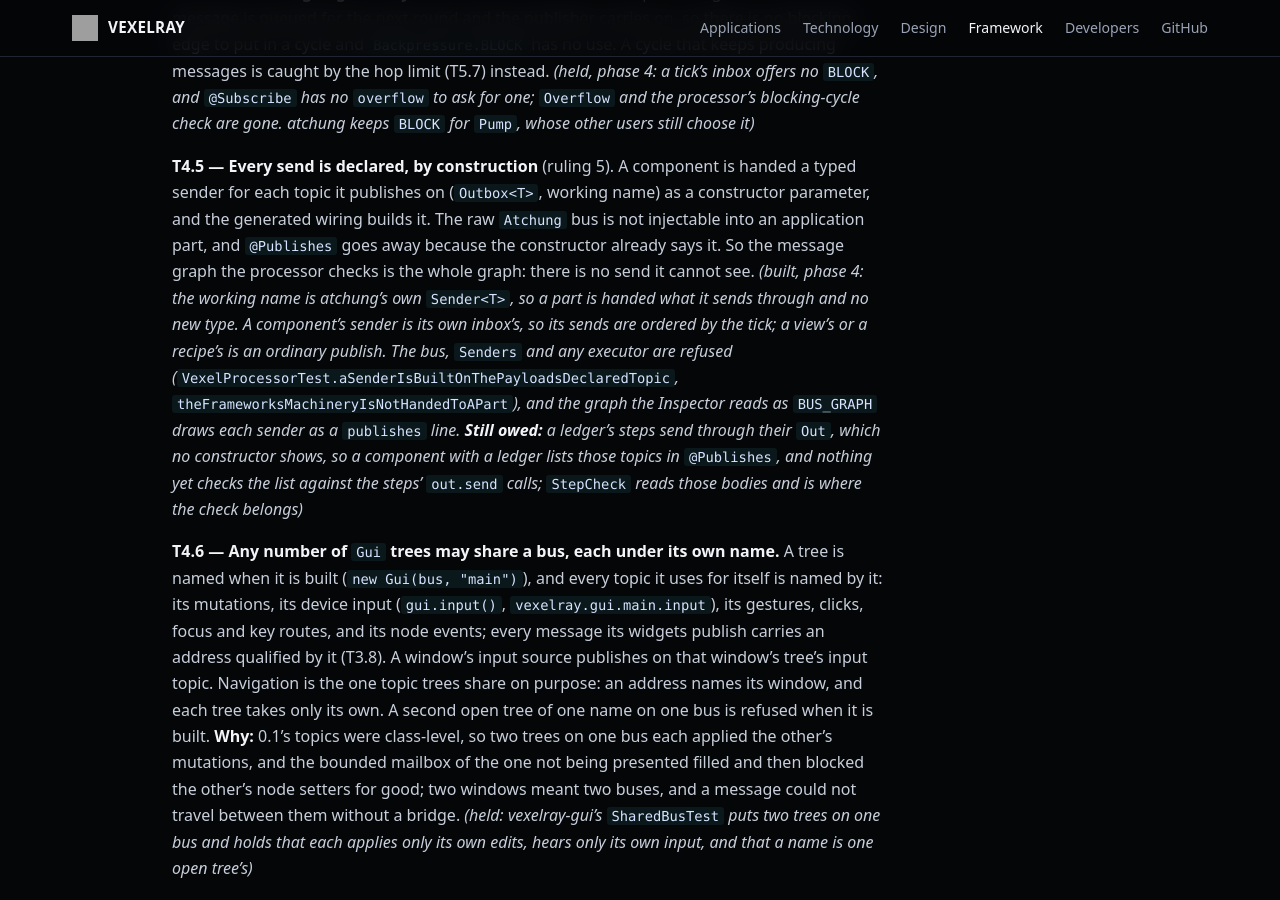
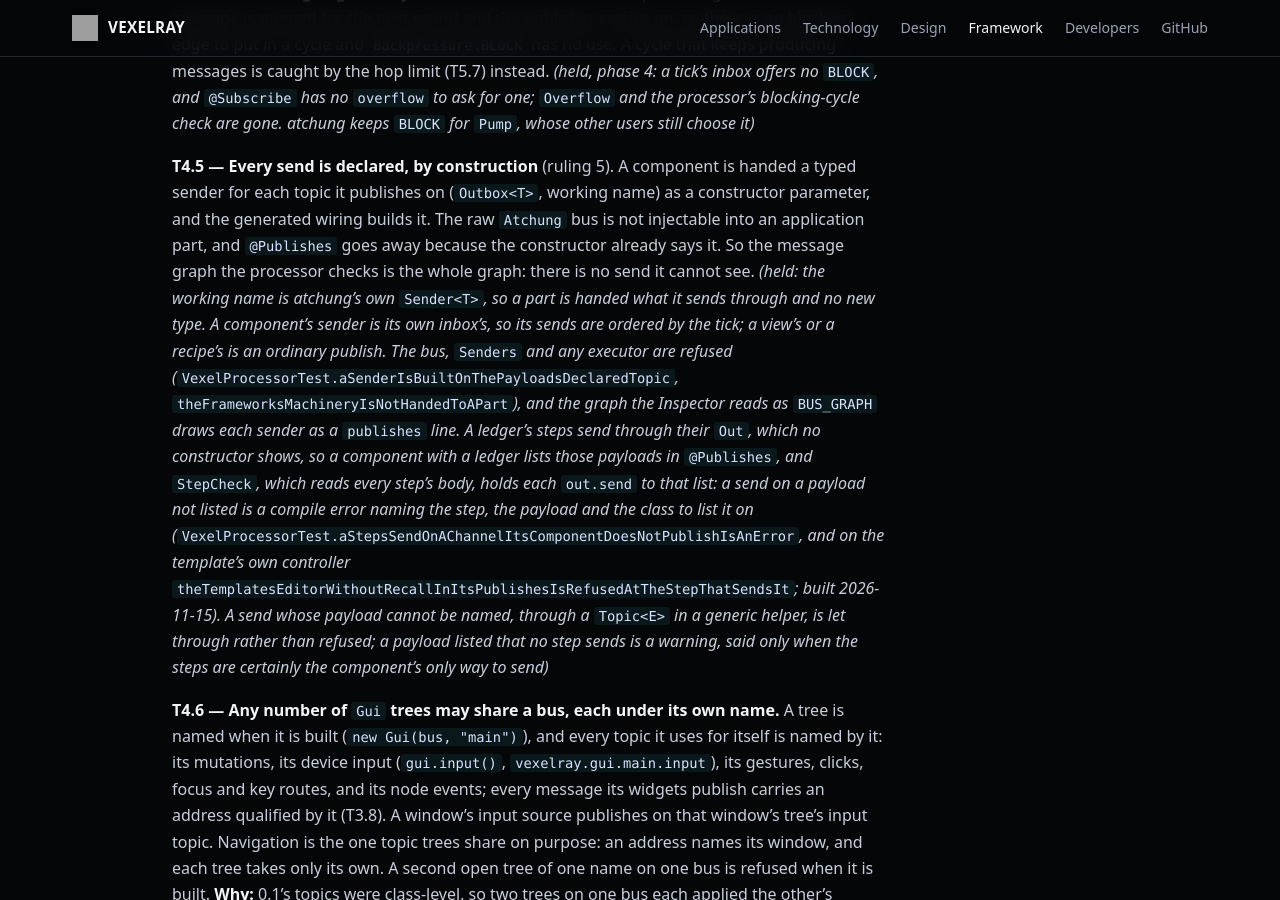
Before and after one commit to sibarum/vexelray-framework, a Jekyll site: the page built from docs/threading.md, in a window 1280 px wide and 900 px high, scrolled down 9621 px. Built offline with Jekyll 4.4.1, drawn with Linux system fonts in a browser that asks for light colours; our own code applies the rules of GitHub Pages for plain Markdown files.

Commit message:
threading.md: T4.5 is held
Co-Authored-By: Claude Opus 5.5 <noreply@anthropic.com>

```diff
--- a/docs/threading.md
+++ b/docs/threading.md
@@ -300,14 +300,18 @@ the processor's blocking-cycle check are gone. atchung keeps `BLOCK` for `Pump`,
 it publishes on (`Outbox<T>`, working name) as a constructor parameter, and the generated wiring builds it. The raw
 `Atchung` bus is not injectable into an application part, and `@Publishes` goes away because the constructor
 already says it. So the message graph the processor checks is the whole graph: there is no send it cannot see.
-*(built, phase 4: the working name is atchung's own
+*(held: the working name is atchung's own
 `Sender<T>`, so a part is handed what it sends through and no new type. A component's sender is its own inbox's, so
 its sends are ordered by the tick; a view's or a recipe's is an ordinary publish. The bus, `Senders` and any executor
 are refused (`VexelProcessorTest.aSenderIsBuiltOnThePayloadsDeclaredTopic`, `theFrameworksMachineryIsNotHandedToAPart`),
-and the graph the Inspector reads as `BUS_GRAPH` draws each sender as a `publishes` line. **Still owed:** a ledger's
-steps send through their `Out`, which no constructor shows, so a component with a ledger lists those topics in
-`@Publishes`, and nothing yet checks the list against the steps' `out.send` calls; `StepCheck` reads those bodies and
-is where the check belongs)*
+and the graph the Inspector reads as `BUS_GRAPH` draws each sender as a `publishes` line. A ledger's steps send
+through their `Out`, which no constructor shows, so a component with a ledger lists those payloads in `@Publishes`,
+and `StepCheck`, which reads every step's body, holds each `out.send` to that list: a send on a payload not listed is
+a compile error naming the step, the payload and the class to list it on
+(`VexelProcessorTest.aStepsSendOnAChannelItsComponentDoesNotPublishIsAnError`, and on the template's own controller
+`theTemplatesEditorWithoutRecallInItsPublishesIsRefusedAtTheStepThatSendsIt`; built 2026-11-15). A send whose payload
+cannot be named, through a `Topic<E>` in a generic helper, is let through rather than refused; a payload listed that no
+step sends is a warning, said only when the steps are certainly the component's only way to send)*
 
 **T4.6 — Any number of `Gui` trees may share a bus, each under its own name.** A tree is named when it is built
 (`new Gui(bus, "main")`), and every topic it uses for itself is named by it: its mutations, its device input
```
